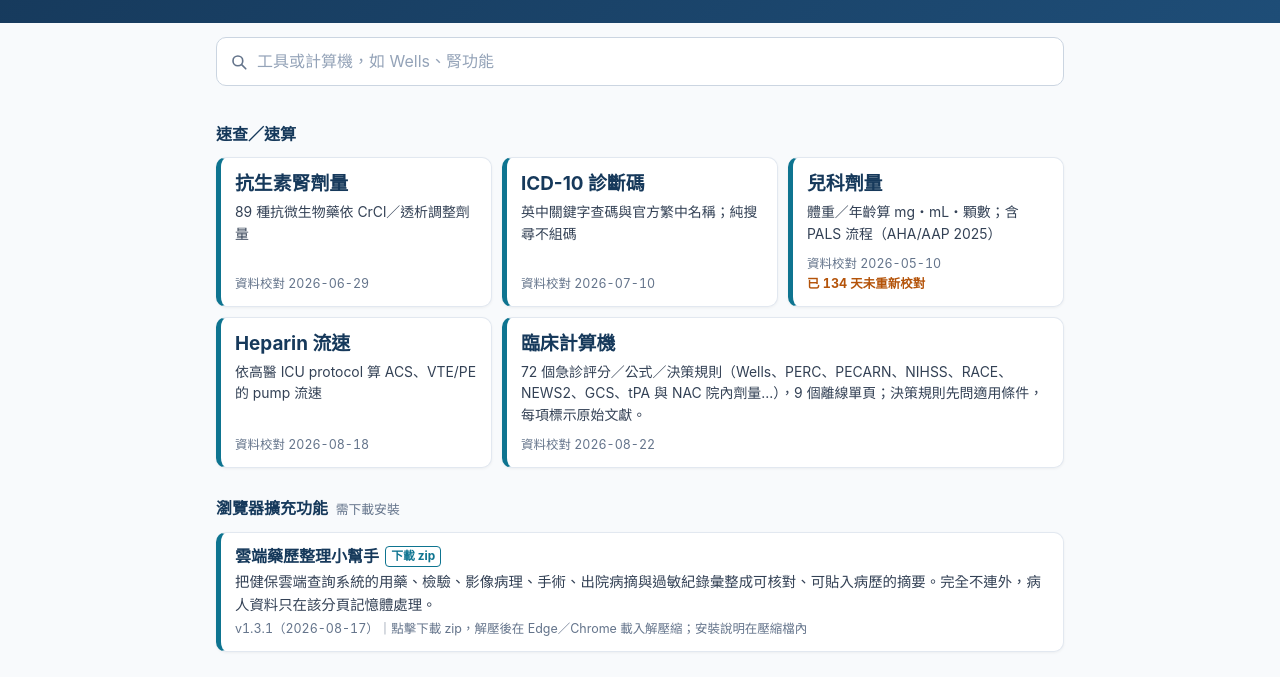
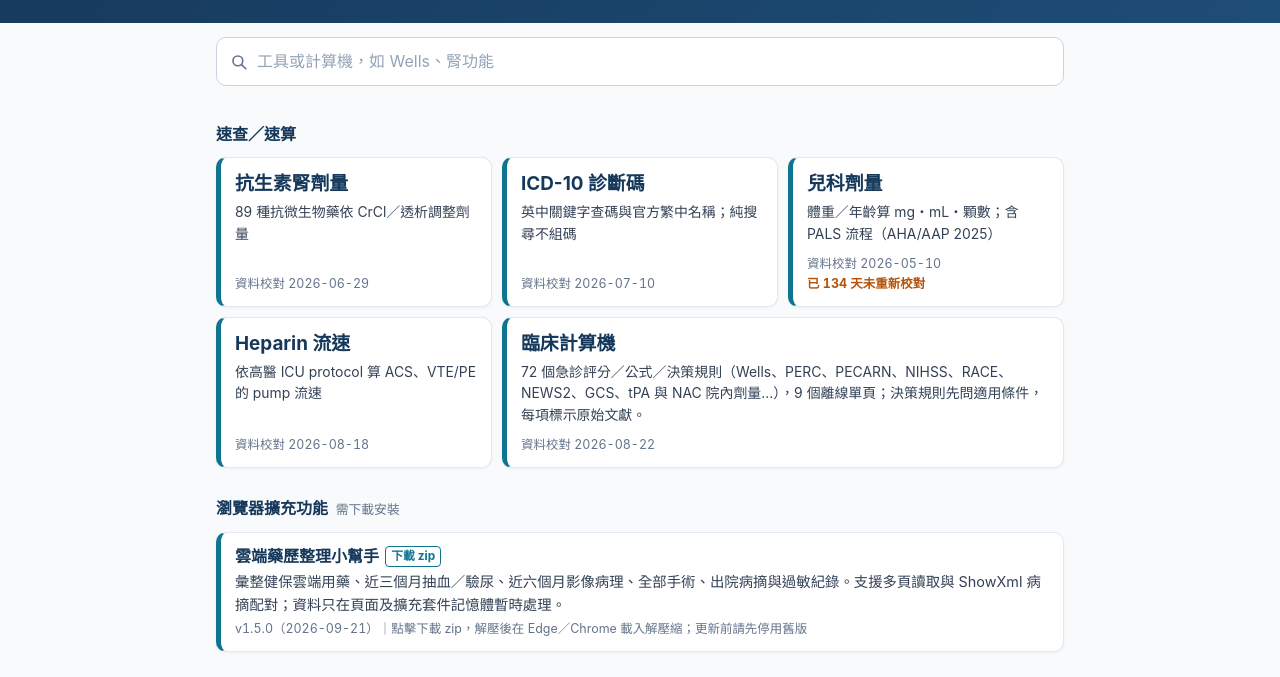
Before and after one commit to xyzKIWI/ed-tools, a plain HTML site: page index.html in a window 1280 px wide. Shown: the part 101-778 px from the top of the page. Drawn offline with Linux system fonts and the light colour scheme.

Commit message:
Update Cloud Medication Helper download to 1.5.0

```diff
--- a/index.html
+++ b/index.html
@@ -148,8 +148,8 @@
       <a class="row item" href="https://tools.kiwi-ai.uk/medcloud.zip"
          data-kw="雲端藥歷 健保雲端 藥歷 用藥 檢驗 影像 病理 手術 出院病摘 過敏 擴充功能 extension Chrome Edge 下載">
         <span class="name">雲端藥歷整理小幫手<span class="tag">下載 zip</span></span>
-        <span class="desc">把健保雲端查詢系統的用藥、檢驗、影像病理、手術、出院病摘與過敏紀錄彙整成可核對、可貼入病歷的摘要。完全不連外，病人資料只在該分頁記憶體處理。</span>
-        <span class="meta">v1.3.1（2026-08-17）｜點擊下載 zip，解壓後在 Edge／Chrome 載入解壓縮；安裝說明在壓縮檔內</span>
+        <span class="desc">彙整健保雲端用藥、近三個月抽血／驗尿、近六個月影像病理、全部手術、出院病摘與過敏紀錄。支援多頁讀取與 ShowXml 病摘配對；資料只在頁面及擴充套件記憶體暫時處理。</span>
+        <span class="meta">v1.5.0（2026-09-21）｜點擊下載 zip，解壓後在 Edge／Chrome 載入解壓縮；更新前請先停用舊版</span>
       </a>
     </div>
   </section>
```
Also changed, not shown: README.md.
